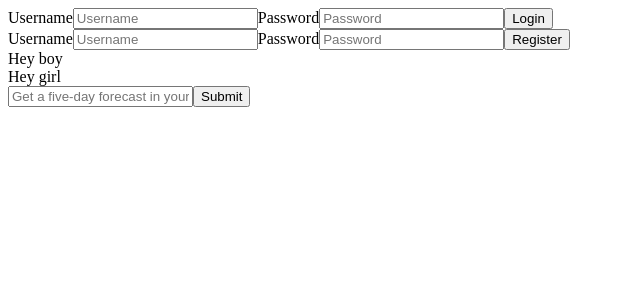
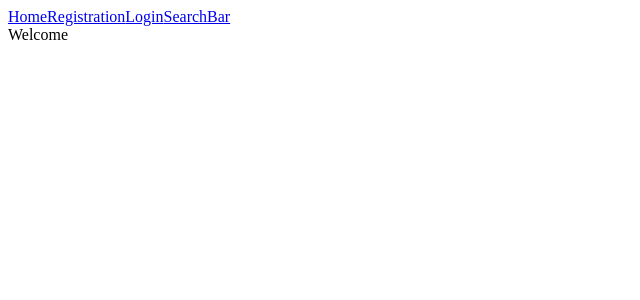
Before and after one commit to Ryan-OToole/frontend-rhinos-wing, a React (Create React App) app: page / in a window 1280 px wide. Shown: the top 300 px of the page, without its empty margins (0-640 px from the left). Built offline with nearby package versions, Linux system fonts and the light colour scheme.

Commit message:
Working on NavBar and React Router

```diff
--- a/index.html
+++ b/index.html
@@ -5,8 +5,10 @@
     <meta charset="utf-8">
     <meta name="viewport" content="width=device-width, initial-scale=1, shrink-to-fit=no">
 
-    <!-- Bootstrap CSS -->
-    <link rel="stylesheet" href="https://stackpath.bootstrapcdn.com/bootstrap/4.1.3/css/bootstrap.min.css" integrity="sha384-MCw98/SFnGE8fJT3GXwEOngsV7Zt27NXFoaoApmYm81iuXoPkFOJwJ8ERdknLPMO" crossorigin="anonymous">
+    <!-- Latest compiled and minified CSS -->
+      <link rel="stylesheet" href="https://maxcdn.bootstrapcdn.com/bootstrap/3.3.7/css/bootstrap.min.css" integrity="sha384-BVYiiSIFeK1dGmJRAkycuHAHRg32OmUcww7on3RYdg4Va+PmSTsz/K68vbdEjh4u" crossorigin="anonymous">
+
+
 
     <title>Hello, world!</title>
   </head>
--- a/package.json
+++ b/package.json
@@ -6,6 +6,7 @@
     "axios": "^0.18.0",
     "bootstrap": "^4.1.3",
     "react": "^16.6.3",
+    "react-bootstrap": "^0.32.4",
     "react-dom": "^16.6.3",
     "react-redux": "^5.1.1",
     "react-router-dom": "^4.3.1",
--- a/src/components/App.js
+++ b/src/components/App.js
@@ -1,15 +1,22 @@
-import React, { Component } from 'react';
+import React, { Component, Fragment } from 'react';
 import SearchBar from '../containers/search_bar'
-import LoginForm from '../components/LoginForm'
-import RegistrationForm from '../components/RegistrationForm'
+import LoginForm from './LoginForm'
+import RegistrationForm from './RegistrationForm'
+import NavBar from './NavBar'
+import Welcome from './Welcome'
+import { Route, Switch } from 'react-router-dom'
 
 class App extends Component {
   render() {
     return (
       <div>
-        <LoginForm />
-        <RegistrationForm />
-        <SearchBar />
+        <NavBar />
+          <Switch>
+            <Route exact path="/" component={Welcome} />
+            <Route path="/login" component={LoginForm} />
+            <Route path="/register" component={RegistrationForm} />
+            <Route exact path="/search" component={SearchBar} />
+        </Switch>
       </div>
     );
   }
--- a/src/components/LoginForm.js
+++ b/src/components/LoginForm.js
@@ -17,7 +17,7 @@ class LoginForm extends Component {
     fetch(`http://localhost:3000/sessions`, {
       method: 'POST',
       headers: {
-        "Content-Type" : 'application/json'
+        "Content-Type" : "application/json",
       },
       body: JSON.stringify({
         username: this.state.username,
@@ -29,6 +29,13 @@ class LoginForm extends Component {
       console.log(json)
       localStorage.setItem('token', json.token);
     })
+    .catch( err => {
+      console.log()
+      this.setState({
+        username: "",
+        password: ""
+      });
+    });
   }
 
   render() {
--- /dev/null
+++ b/src/components/NavBar.js
@@ -0,0 +1,21 @@
+import React from 'react'
+import { NavLink } from 'react-router-dom';
+
+const NavBar = (props) => {
+  return (
+    <div>
+      <header className="nav">
+        <NavLink activeClassName="selected" exact to="/">Home</NavLink>
+        <NavLink activeClassName="selected" exact to="/register">Registration</NavLink>
+        <NavLink activeClassName="selected" exact to="/login">Login</NavLink>
+        <NavLink activeClassName="selected" exact to="/search">SearchBar</NavLink>
+      </header>
+
+    </div>
+
+  )
+}
+
+
+
+export default NavBar;
--- a/src/components/RegistrationForm.js
+++ b/src/components/RegistrationForm.js
@@ -27,6 +27,7 @@ class RegistrationForm extends Component {
     .then( r=>r.json() )
     .then( json => {
       console.log(json)
+      localStorage.setItem('token', json.token);
     })
   }
 
--- /dev/null
+++ b/src/components/Welcome.js
@@ -0,0 +1,13 @@
+import React, { Component } from 'react';
+
+class Welcome extends Component {
+  render() {
+    return (
+      <div>
+        Welcome
+      </div>
+    );
+  }
+}
+
+export default Welcome;
--- a/src/containers/search_bar.js
+++ b/src/containers/search_bar.js
@@ -21,12 +21,12 @@ class SearchBar extends Component {
     return (
       <div>
         <div className="row" />
-     <div id="left" className="col-md-6">Hey boy</div>
-     <div id="right" className="col-md-6">Hey girl</div>
+     <div id="left" className="col-md-6"></div>
+     <div id="right" className="col-md-6"></div>
 
         <form onSubmit={this.onFormSubmit} className="input-group">
           <input
-          placeholder="Get a five-day forecast in your favorite cities"
+          placeholder="Try some shit"
           className="form-control"
           value={this.state.term}
           onChange={this.onInputChange}
```
Also changed, not shown: src/components/Adapter.js (added, +7 -0 lines), 1 other file (tests, documents, lock files or other folders).
